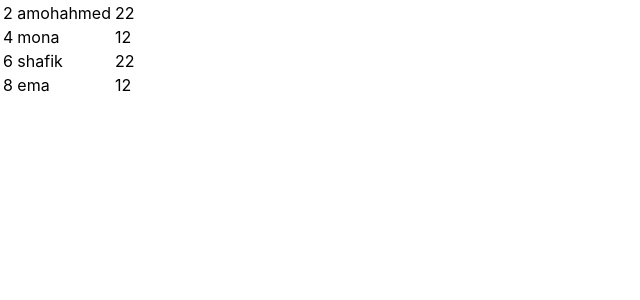
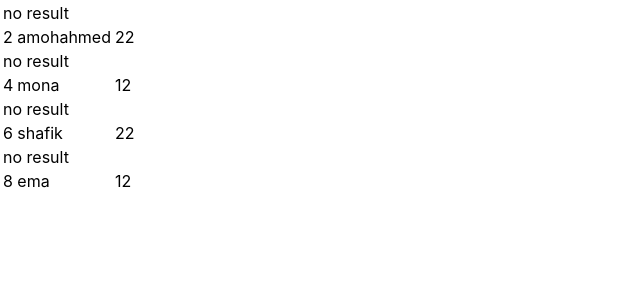
Before and after one commit to ahmedtaaw/reactdom, a React (Create React App) app in the folder forms/: page / in a window 1280 px wide. Shown: the top 300 px of the page, without its empty margins (0-640 px from the left). Built offline with nearby package versions, Linux system fonts and the light colour scheme.

Commit message:
if condtion es6

```diff
--- a/forms/src/components/outputcondition.js
+++ b/forms/src/components/outputcondition.js
@@ -5,8 +5,7 @@ class Outputcondition extends Component {
         const { items } = this.props;
 
         const theItems = items.map((item) => {
-            if (parseInt(item.age) < 30) {
-                return (
+            return parseInt(item.age) < 30 ? (
                 <tr key={Math.random() * 100}>
                 <td>
                     {item.id}
@@ -18,8 +17,13 @@ class Outputcondition extends Component {
                     {item.age}
                 </td>
             </tr>
+            ):(
+<tr>
+    <td colSpan="3">no result</td>
+</tr>
             )
-            }
+
+
         })
 
         return (
```
Lines whose indentation alone changed are shown as unchanged.
